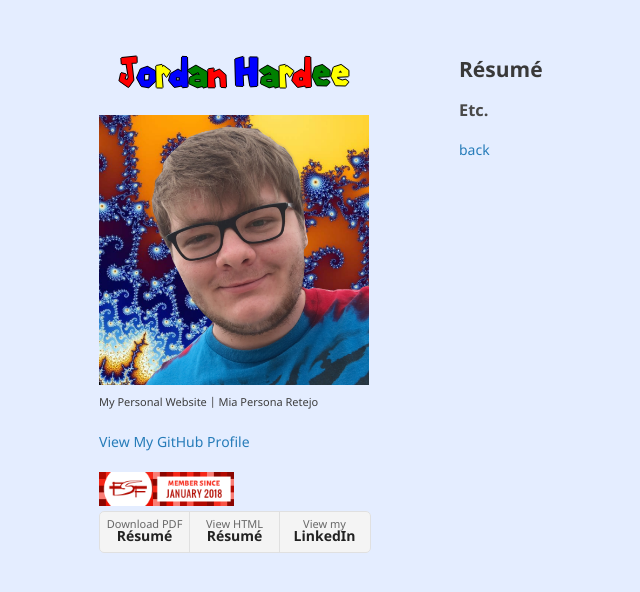
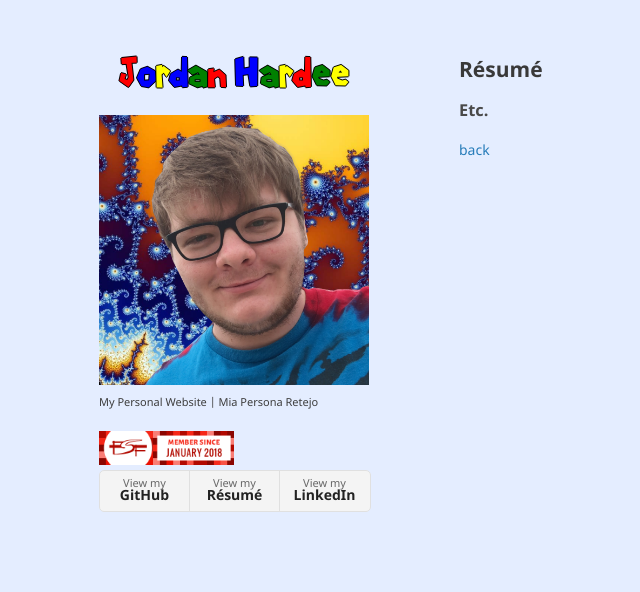
Before and after one commit to jordanhardee/jordanhardee.github.io, a Jekyll site: the page built from resume.md, in a window 1280 px wide. Shown: the top 592 px of the page, without its empty margins (111-751 px from the left). Built offline with Jekyll 4.4.1, drawn with Linux system fonts in a browser that asks for light colours; our own code applies the rules of GitHub Pages for plain Markdown files.

Commit message:
Page update: updated links testing resume.html redirect

```diff
--- a/_layouts/default.html
+++ b/_layouts/default.html
@@ -39,17 +39,17 @@
         <p class="view"><a href="{{ site.github.repository_url }}">View the Project on GitHub <small>{{ site.github.repository_nwo }}</small></a></p>
         {% endif %}
 
-        {% if site.github.is_user_page %}
+     <!--   {% if site.github.is_user_page %}
         <p class="view"><a href="{{ site.github.owner_url }}">View My GitHub Profile</a></p>
-        {% endif %}
+        {% endif %} -->
         <a href="https://fsf.org"><img src="/assets/img/fsf-member.png" alt="FSF Member since January 2018" width=50%;></a>
 
 
         {% if site.show_downloads %}
         <ul class="downloads">
-          <li><a href="{{ site.github.zip_url }}">Download PDF<strong>Résumé</strong></a></li>
-          <li><a href="{{ site.github.tar_url }}">View HTML<strong>Résumé</strong></a></li>
-          <li><a href="{{ site.github.repository_url }}">View my <strong>LinkedIn</strong></a></li>
+          <li><a href="https://github.com/jordanhardee">View my<strong>GitHub</strong></a></li>
+          <li><a href="/resume.html">View my<strong>Résumé</strong></a></li>
+          <li><a href="https://www.linkedin.com/in/jordan-hardee-493981208?trk=people-guest_people_search-card">View my <strong>LinkedIn</strong></a></li>
         </ul>
         {% endif %}
       </header>
```
